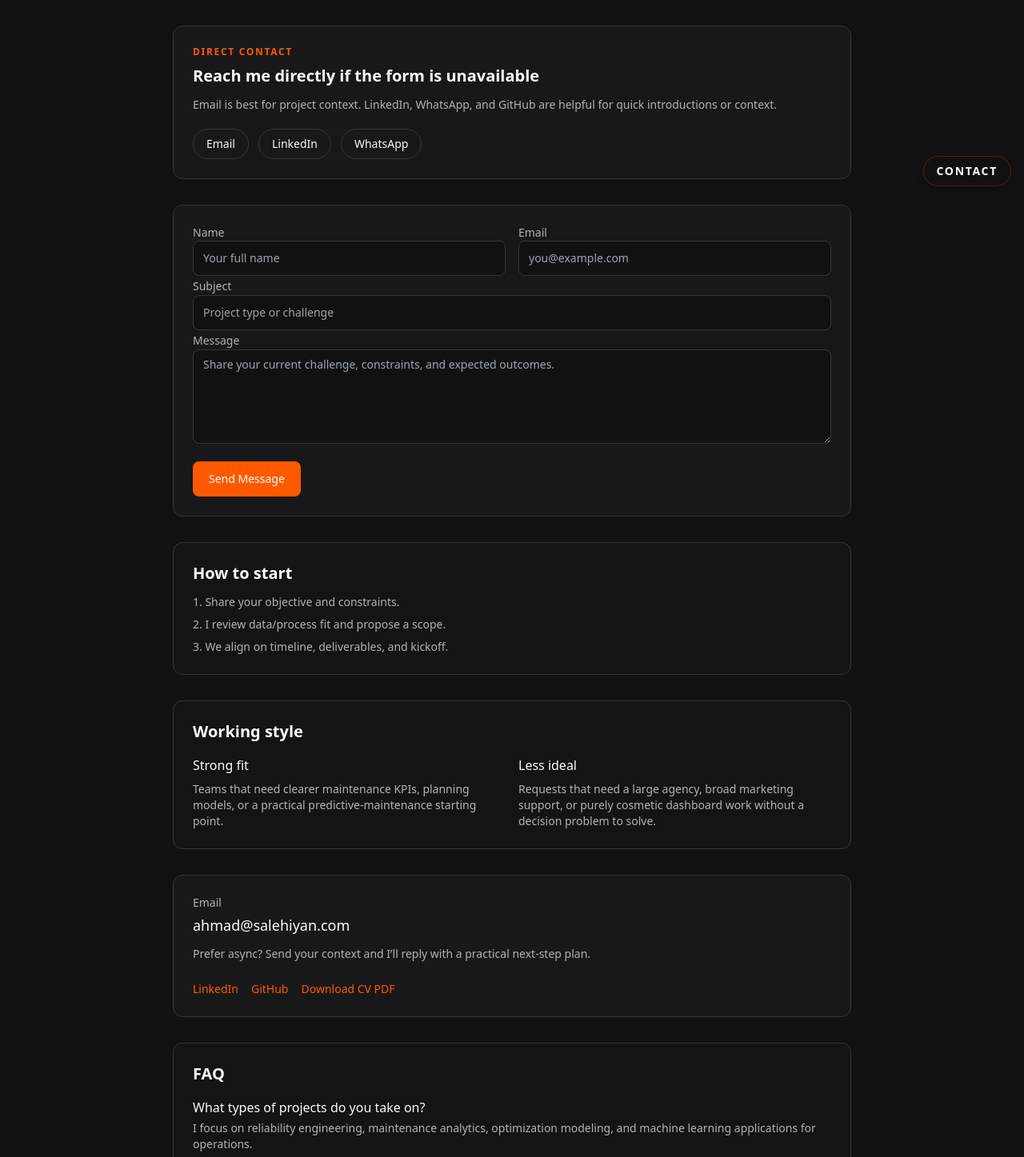
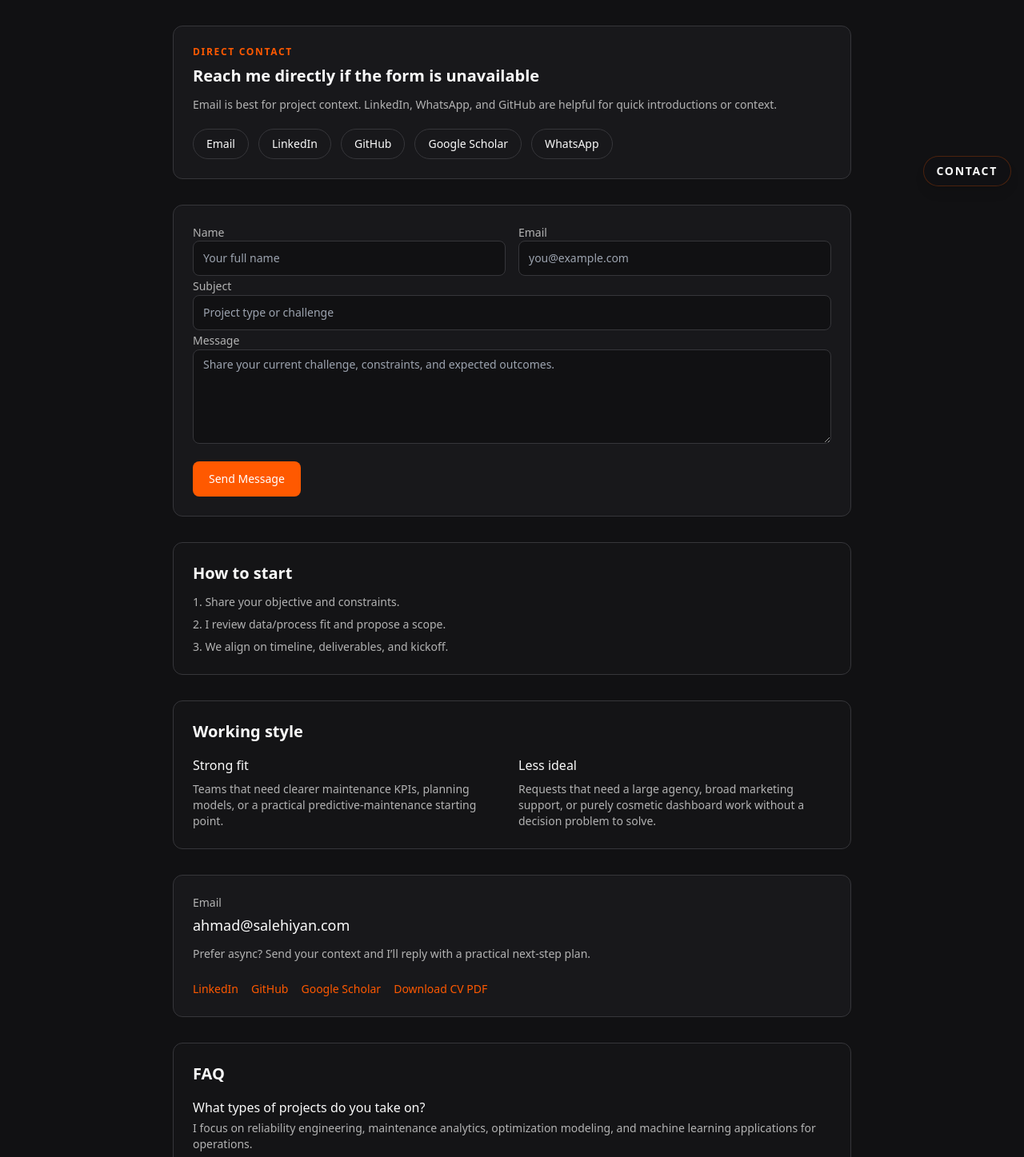
Before and after one commit to AhmadSalehiyan1994/salehiyan-portfolio, a Next.js app: page /contact in a window 1280 px wide. Shown: the part 551-1998 px from the top of the page at 80% size. Built offline with nearby package versions, Linux system fonts and the light colour scheme; no server answers.

Commit message:
Add Google Scholar to contact page social links

```diff
--- a/app/contact/page.tsx
+++ b/app/contact/page.tsx
@@ -116,6 +116,8 @@ export default function ContactPage() {
           >
             LinkedIn
           </a>
+          <a href={siteContent.person.github} target="_blank" rel="noreferrer" className="rounded-full border border-border px-4 py-2 text-foreground transition-colors hover:border-primary/60 hover:text-primary">GitHub</a>
+          <a href={siteContent.person.scholar} target="_blank" rel="noreferrer" className="rounded-full border border-border px-4 py-2 text-foreground transition-colors hover:border-primary/60 hover:text-primary">Google Scholar</a>
           <a
             href={siteContent.person.whatsapp}
             target="_blank"
@@ -173,6 +175,7 @@ export default function ContactPage() {
           <a href={siteContent.person.github} target="_blank" rel="noreferrer" className="text-primary transition-colors hover:text-[#6e7681] hover:underline">
             GitHub
           </a>
+          <a href={siteContent.person.scholar} target="_blank" rel="noreferrer" className="text-primary transition-colors hover:underline">Google Scholar</a>
           <a href="/files/Ahmad-Salehiyan-CV.pdf" download className="text-primary hover:underline">
             Download CV PDF
           </a>
```
